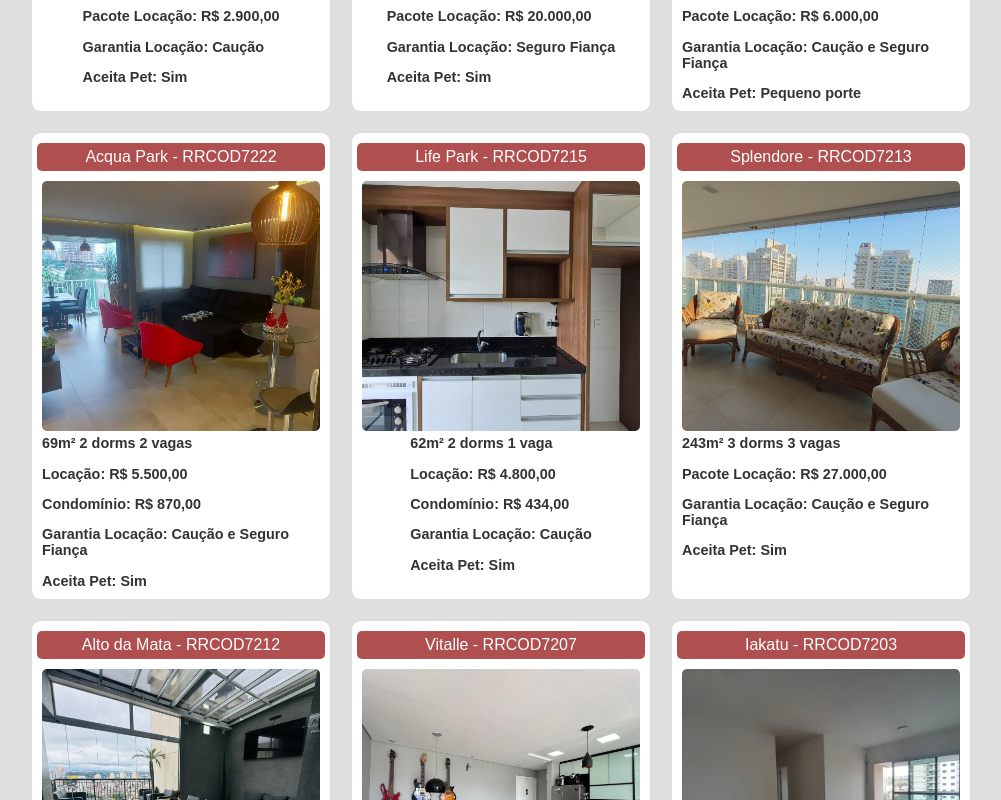
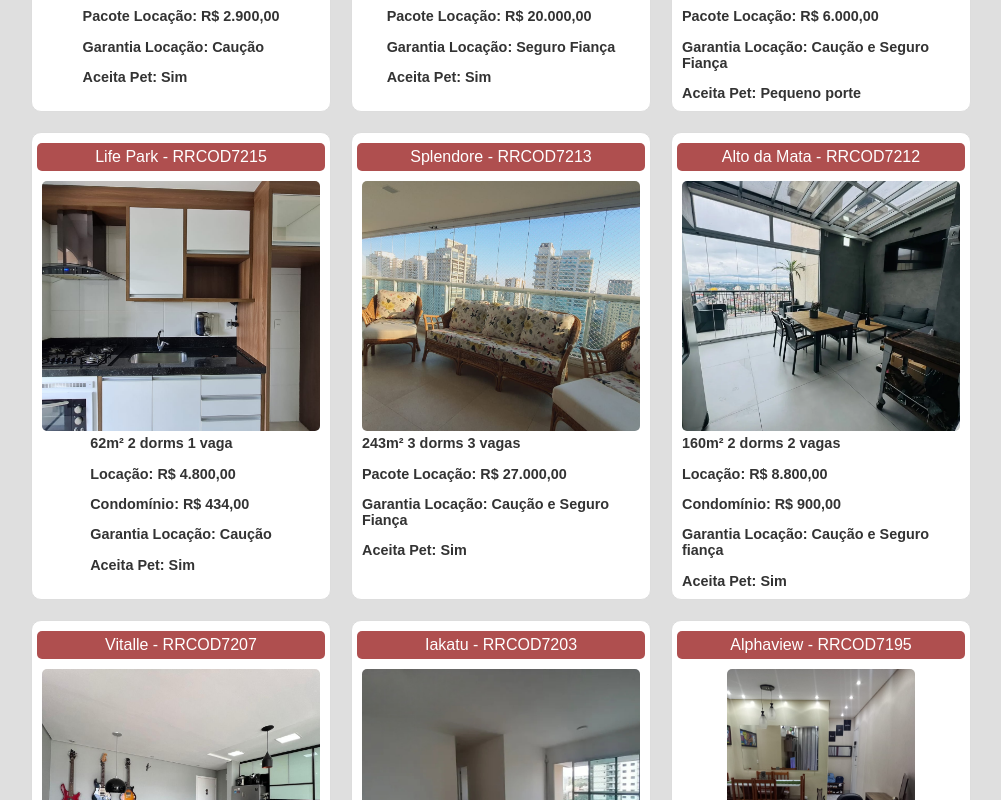
Before and after one commit to AndreTF1/AndreTF1.github.io, a plain HTML site: page Index.html in a window 1280 px wide. Shown: the part 510-1310 px from the top of the page, without its empty margins (139-1140 px from the left). Drawn offline with Linux system fonts and the light colour scheme.

Commit message:
Update Index.html

```diff
--- a/Index.html
+++ b/Index.html
@@ -163,20 +163,6 @@
                 </div>
             </div>
 
-                    <div class="gallery-item">
-                <div class="text-box">Acqua Park - RRCOD7222</div>
-                <a href="https://drive.google.com/drive/folders/1iRSwiqicYRN1O5Q3mXl35StwzFgVUk0M?usp=sharing" target="blank">
-                    <img src="img/7222.jpg" alt="Imagem 1">
-                </a>
-                <div class="description">
-                    69m² 2 dorms 2 vagas<p></p>
-                    Locação: R$ 5.500,00<p></p>
-                    Condomínio: R$ 870,00<p></p>
-                    Garantia Locação: Caução e Seguro Fiança<p></p>
-                    Aceita Pet: Sim
-
-                </div>
-            </div>
                     <div class="gallery-item">
                 <div class="text-box">Life Park - RRCOD7215</div>
                 <a href="https://drive.google.com/drive/folders/1L03hbYqzZc_oHTEo3d-hDYHQetbT0ZES?usp=sharing" target="blank">
```
